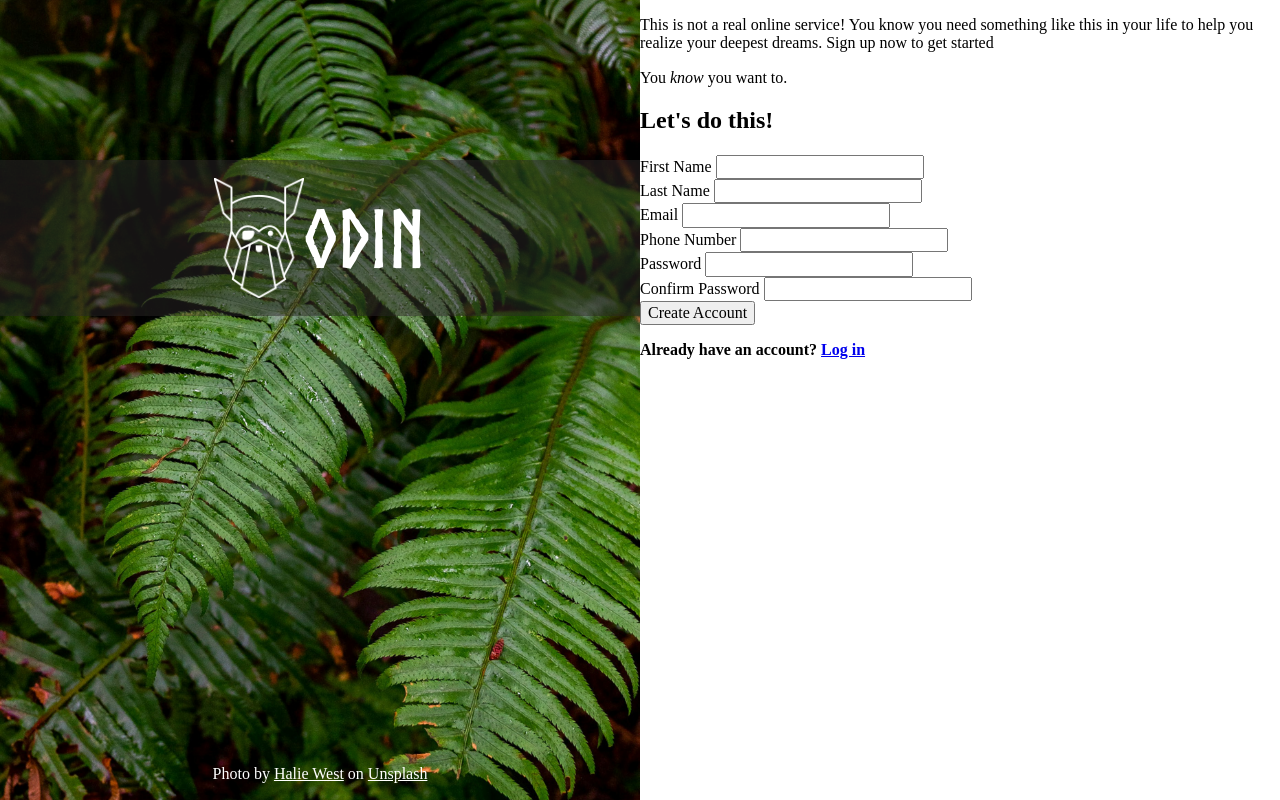
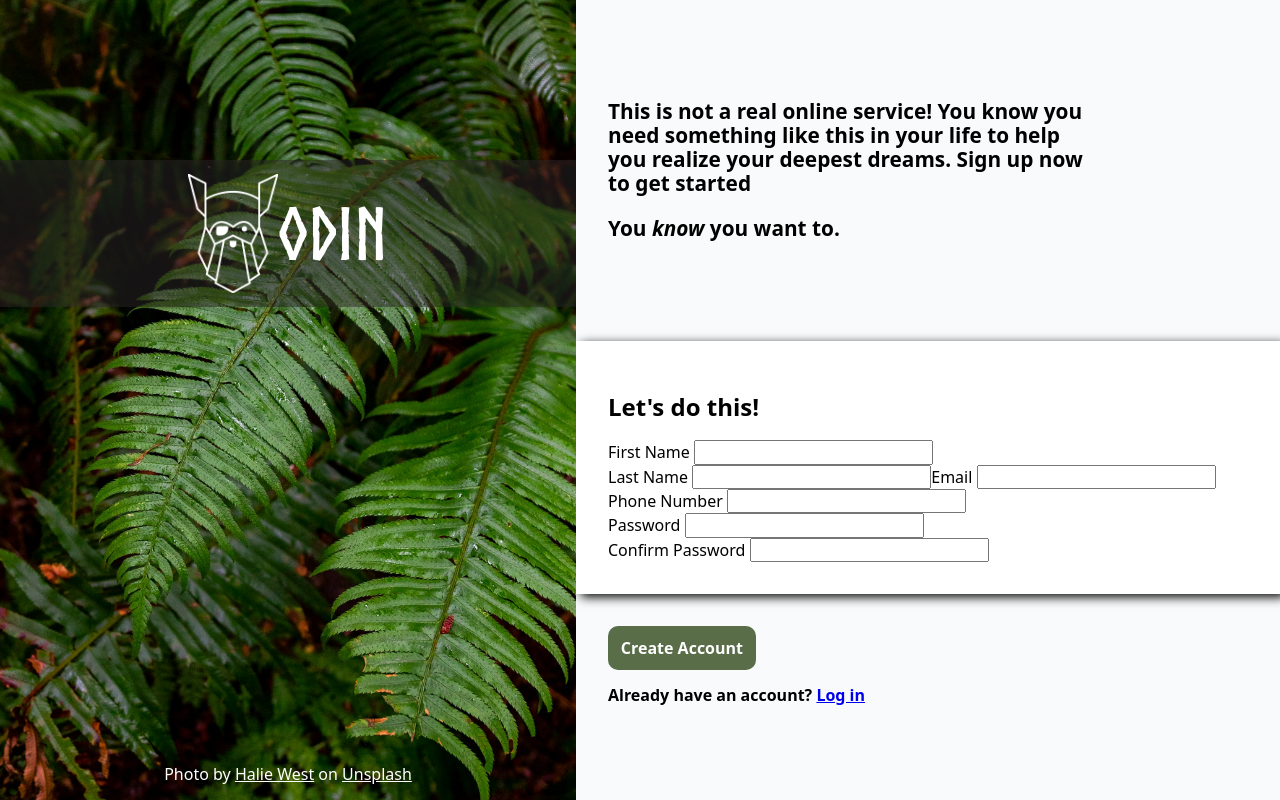
Before and after one commit to isi-code/odin-sign-up-form, a plain HTML site: page index.html in a window 1280 px wide. Drawn offline with Linux system fonts and the light colour scheme.

Commit message:
Add layout to rest of the page and some styling
- I added the Norse Bold font

```diff
--- a/css/style.css
+++ b/css/style.css
@@ -3,8 +3,9 @@
     src: url('./Norse-Bold.otf');
 }
 
-:root{
+:root {
     --regular-spacing:2rem;
+    font-family: system-ui, "Segoe UI", Roboto, Helvetica, Arial, sans-serif, "Apple Color Emoji", "Segoe UI Emoji", "Segoe UI Symbol";
 }
 
 main > div {
@@ -18,7 +19,7 @@ main > div {
     justify-content: center;
     /*end question*/
     position: relative;
-    width:50vw;
+    width:45vw;
     height: 100vh;
 }
 
@@ -39,7 +40,7 @@ main > div {
 .banner > div.logo {
     width: inherit;
     position: absolute;
-    top:calc(var(--regular-spacing)*5);
+    top:calc(var(--regular-spacing) * 5);
     justify-content: center;
     display: flex;
     align-items: center;
@@ -47,8 +48,8 @@ main > div {
     background-color: rgba(43, 39, 39, 0.5);
 }
 
-div.logo h1{
-    font-size: 5rem;
+div.logo h1 {
+    font-size: 4.5rem;
     margin: var(--regular-spacing) 0;
     font-family: Norse-Bold, sans-serif;
 }
@@ -57,3 +58,42 @@ div.logo img {
     width:max(80px,7vw);
     max-width: 250px;
 }
+
+.banner + section {
+    display: flex;
+    flex-flow: column wrap;
+    justify-content: space-evenly;
+    background-color:#F9FAFB;
+}
+
+.description {
+    padding: var(--regular-spacing);
+    font-size: 1.3rem;
+    font-weight: 700;
+    width: 70%;
+}
+
+form > div:first-child {
+    padding: var(--regular-spacing);
+    background-color: white;
+    box-shadow:5px 3px 10px black;
+}
+
+.form-input-container {
+    display: flex;
+    flex-flow:row wrap;
+    flex:1;
+}
+
+form  > div + div {
+    padding: var(--regular-spacing);
+}
+
+form  > div + div button{
+    background-color:#596D48;
+    font-weight: 700;
+    color: white;
+    padding: 0.8rem;
+    border-radius: 10px;
+    border: none;
+}
```
